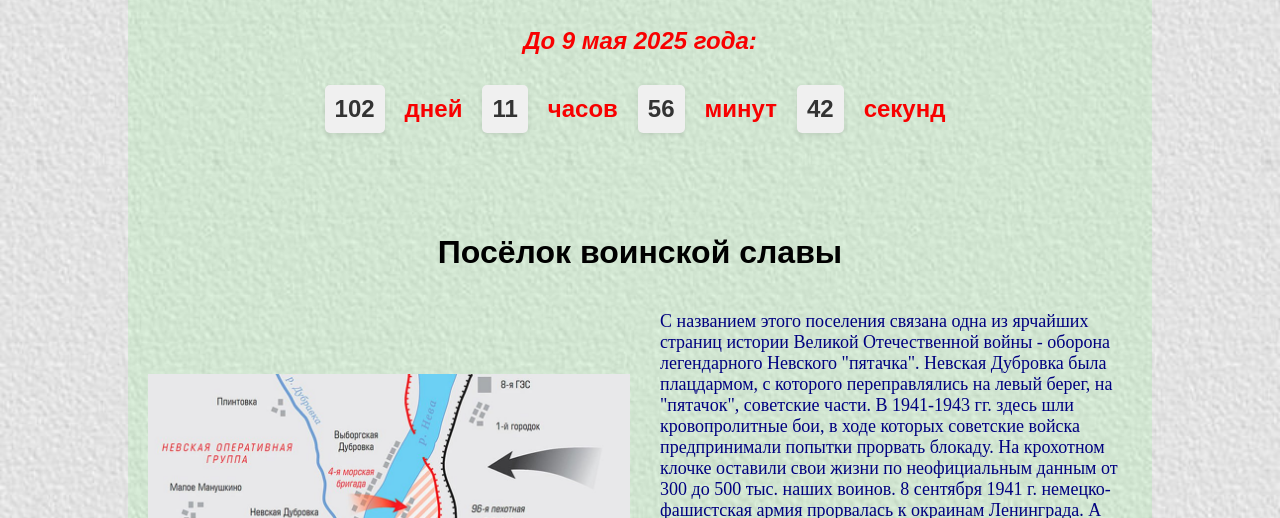
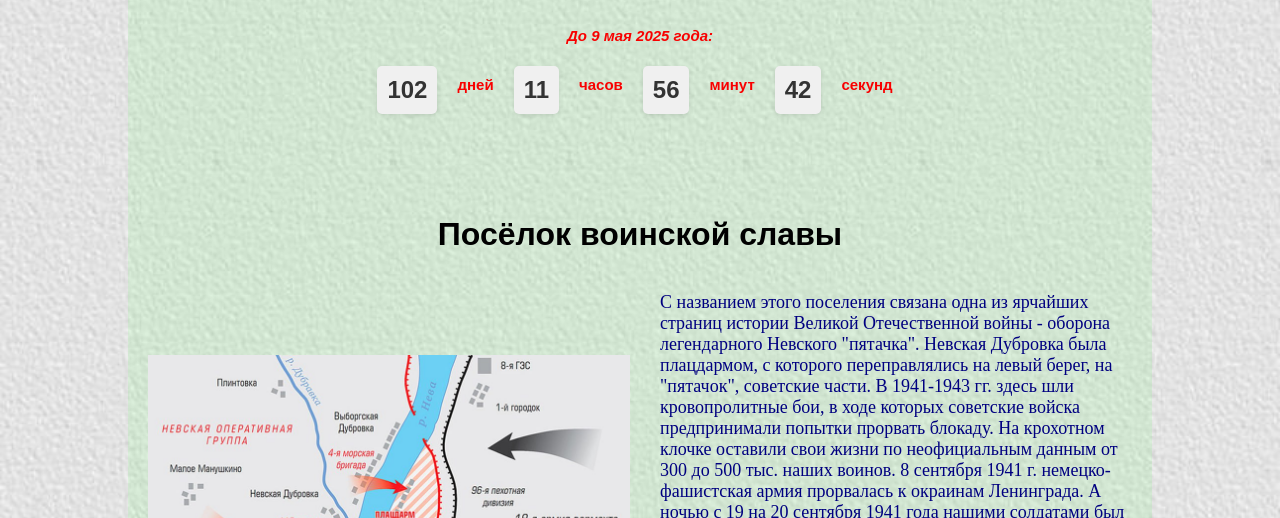
Before and after one commit to nevdubrovka/nevdubrovka, a plain HTML site: page index.html in a window 1280 px wide. Shown: the part 282-800 px from the top of the page. Drawn offline with Linux system fonts and the light colour scheme.

Commit message:
Add files via upload

```diff
--- a/css/servernav.css
+++ b/css/servernav.css
@@ -197,6 +197,12 @@ div.main-content img{
     box-shadow: 0 2px 5px rgba(0, 0, 0, 0.1);
 }
 .color{
+        font-size: 15px;
+        font-weight: bold;
+        color: #f80000;
+        padding: 10px;
+}
+.timers{
     font-size: 24px;
     font-weight: bold;
     color: #f80000;
```
